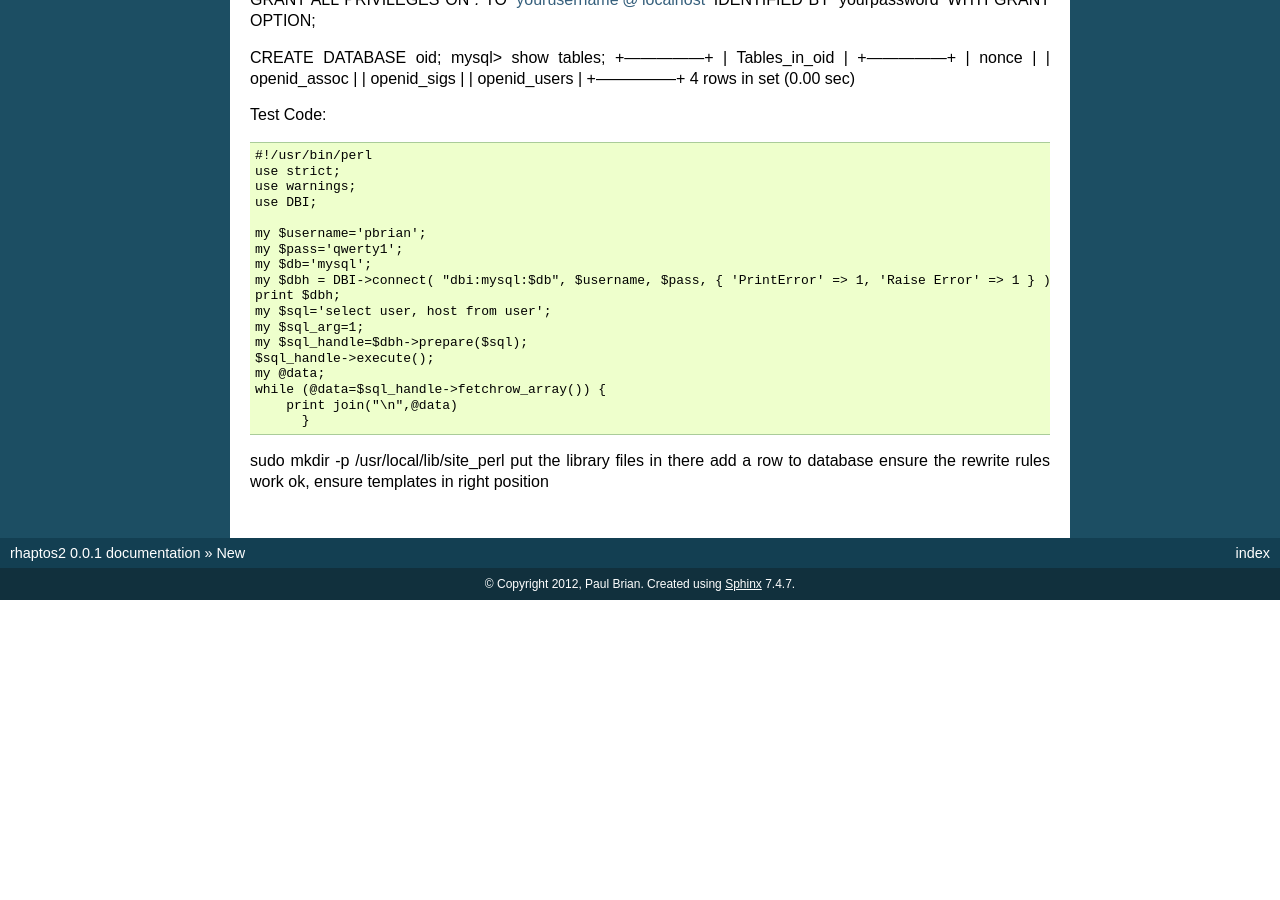
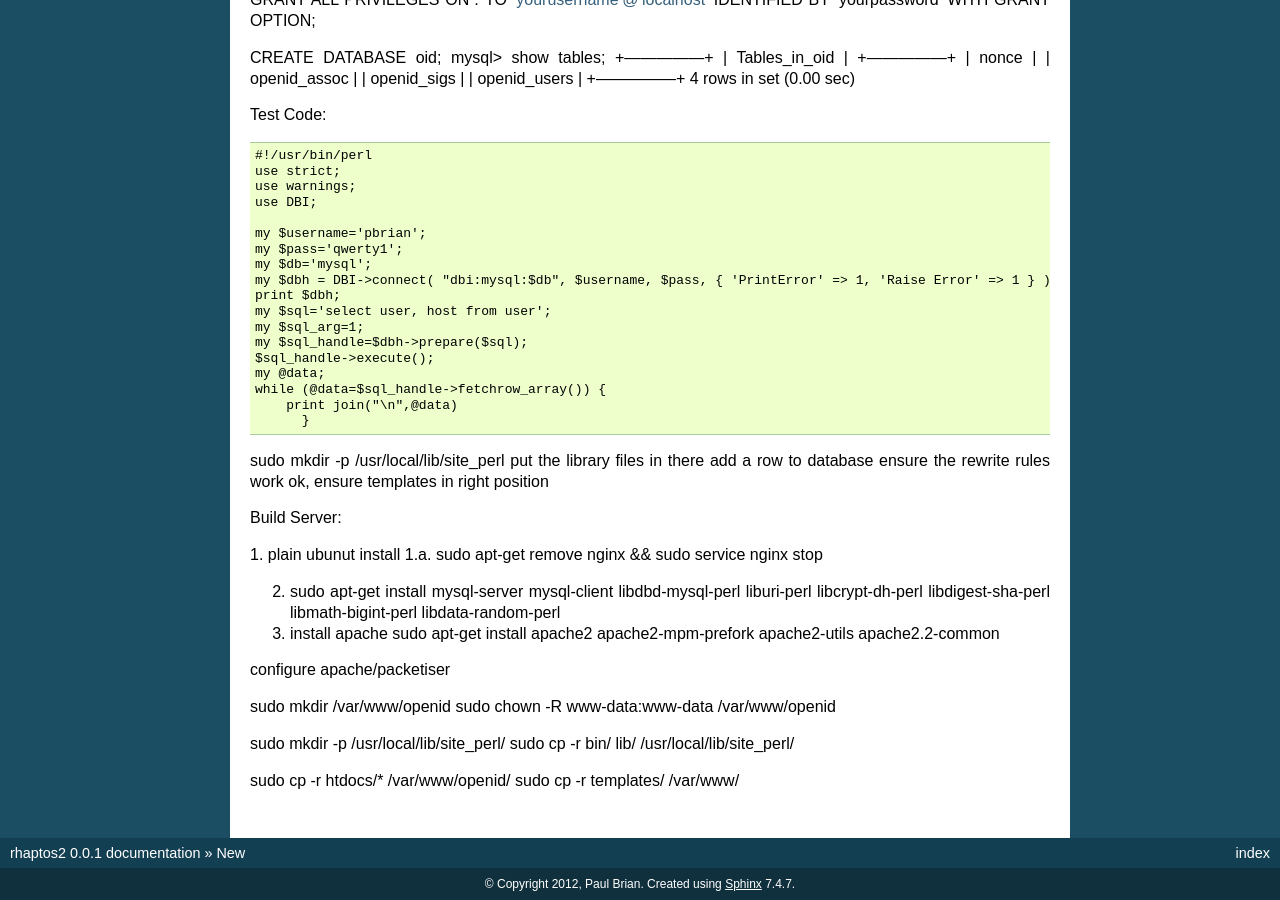
Before and after one commit to zniper/rhaptos2.repo, a Sphinx documentation site: the page built from docs/packetizerinstall.rst, in a window 1280 px wide and 900 px high, scrolled down 626 px. Built offline with Sphinx 7.4.7, drawn with Linux system fonts in a browser that asks for light colours; pages that are not in the unit, such as notebooks, are missing from menus; before the commit the page ends 1226 px from its top, so only the background shows below that.

Commit message:
docs update on openid

```diff
--- a/docs/jenkins.rst
+++ b/docs/jenkins.rst
@@ -1,6 +1,9 @@
 =======
 Jenkins
 =======
+
+
+sudo rm /usr/local/man
 
 General considerations
 ======================
--- a/docs/packetizerinstall.rst
+++ b/docs/packetizerinstall.rst
@@ -89,3 +89,25 @@ sudo mkdir -p /usr/local/lib/site_perl
 put the library files in there
 add a row to database
 ensure the rewrite rules work ok, ensure templates in right position
+
+
+Build Server:
+
+1. plain ubunut install
+1.a. sudo apt-get remove nginx && sudo service nginx stop
+
+2. sudo apt-get install mysql-server mysql-client libdbd-mysql-perl liburi-perl libcrypt-dh-perl libdigest-sha-perl libmath-bigint-perl libdata-random-perl
+
+3. install apache
+   sudo apt-get install apache2 apache2-mpm-prefork apache2-utils apache2.2-common
+
+configure apache/packetiser
+
+sudo mkdir /var/www/openid
+sudo chown -R www-data:www-data /var/www/openid
+
+sudo mkdir -p /usr/local/lib/site_perl/
+sudo cp -r bin/ lib/ /usr/local/lib/site_perl/
+
+sudo cp -r htdocs/* /var/www/openid/
+sudo cp -r templates/ /var/www/
```
